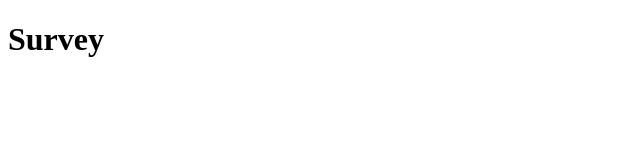
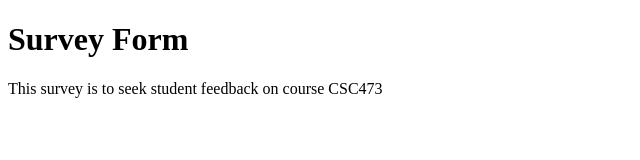
Before and after one commit to csc473s2019-webdev/hw3-p5-practice-with-html-css-forms-jiajern, a plain HTML site: page index.html in a window 1280 px wide. Shown: the whole page, without its empty margins (0-640 px from the left). Drawn offline with Linux system fonts and the light colour scheme.

Commit message:
user story two

```diff
--- a/index.html
+++ b/index.html
@@ -7,7 +7,8 @@
     <title>Survey</title>
 </head>
 <body>
-    <h1 id="title">Survey</title>
+    <h1 id="title">Survey Form</h1>
+    <p id="description">This survey is to seek student feedback on course CSC473</p>
 
 </body>
 </html>
```
